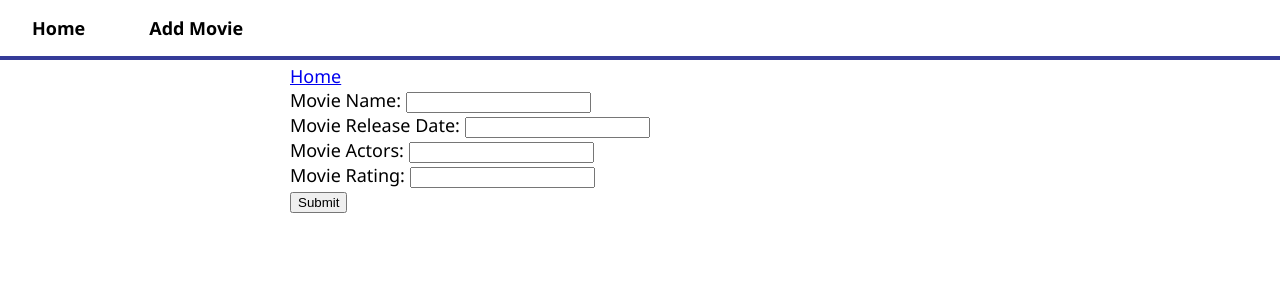
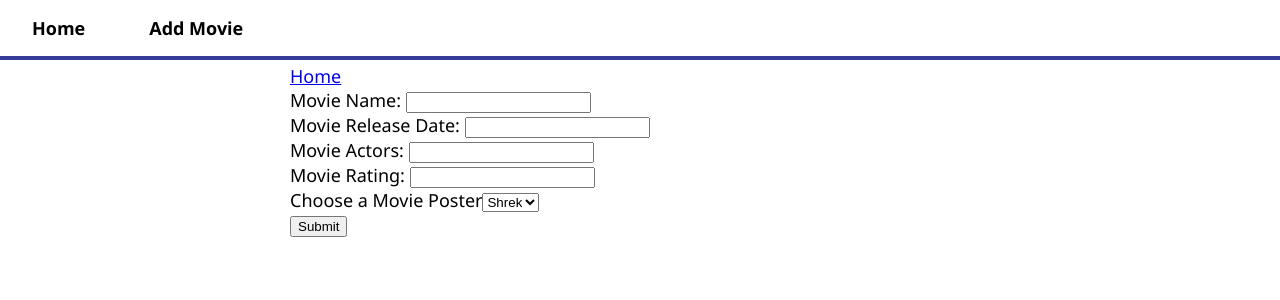
Before and after one commit to Barryadam1103/a1-adam-barry-app, a React (Create React App) app: page /addmovie in a window 1280 px wide. Shown: the top 300 px of the page. Built offline with nearby package versions, Linux system fonts and the light colour scheme.

Commit message:
Added image to be selected

```diff
--- a/src/pages/AddMovie.js
+++ b/src/pages/AddMovie.js
@@ -7,7 +7,7 @@ const AddMovie = (props) => {
         const moviereleaseDate = useRef();
         const movieActors = useRef();
         const movieRating = useRef();
-        //const moviePoster = useRef();
+        const moviePoster = useRef();
 
 
         const submit = (event) => {
@@ -22,8 +22,8 @@ const AddMovie = (props) => {
             const releaseDate = moviereleaseDate.current.value;
             const actors = movieActors.current.value;
             const rating = movieRating.current.value;
-            //const poster = moviePoster.current.value;
-            movieInfo.push({"name":name, "releaseDate":releaseDate, "actors":actors, "rating":rating})
+            const poster = moviePoster.current.value;
+            movieInfo.push({"name":name, "releaseDate":releaseDate, "actors":actors, "rating":rating, "poster":poster})
             props.setMovies(movieInfo);
 
 
@@ -31,7 +31,7 @@ const AddMovie = (props) => {
             moviereleaseDate.current.value = "";
             movieActors.current.value = "";
             movieRating.current.value = "";
-            //moviePoster.current.value = ""
+            moviePoster.current.value = ""
 
 
 
@@ -43,21 +43,23 @@ const AddMovie = (props) => {
 
                 <label>Movie Name: <input ref = {movieName}type = "text" required/></label>
                 <div>
-                    <label>Movie Release Date: <input ref={moviereleaseDate} type = "text"/></label>
+                    <label>Movie Release Date: <input ref={moviereleaseDate} type = "text" required/></label>
                 </div>
                 <div>
-                    <label>Movie Actors: <input ref={movieActors} type = "text"/></label>
+                    <label>Movie Actors: <input ref={movieActors} type = "text" required/></label>
                 </div>
                 <div>
-                    <label>Movie Rating: <input ref={movieRating} type = "text"/></label>
+                    <label>Movie Rating: <input ref={movieRating} type = "text" required/></label>
+                </div>
+                <div>
+                <label>Choose a Movie Poster</label>
+                            <select ref={moviePoster}>
+                                <option value="././Shrek_(2001_animated_feature_film).jpg">Shrek</option>
+                                {/* <option value="././Mightyducksposter.jpg">Mighty Ducks</option>
+                                <option value="../../StepbrothersMP08.jpg">Step Brothers</option> */}
+                            </select>
                 </div>
                 <input type="submit" value="Submit" />
-
-
-
-
-
-
 
             </form>
             </>
```
